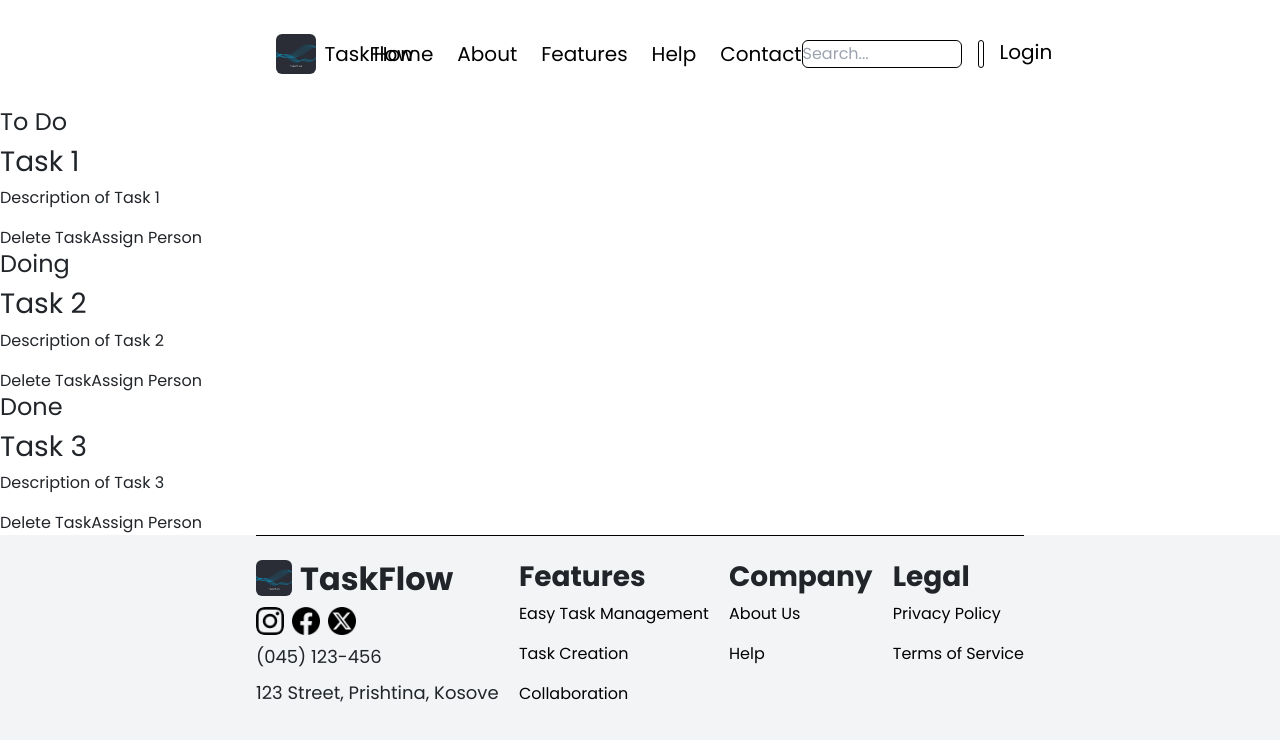
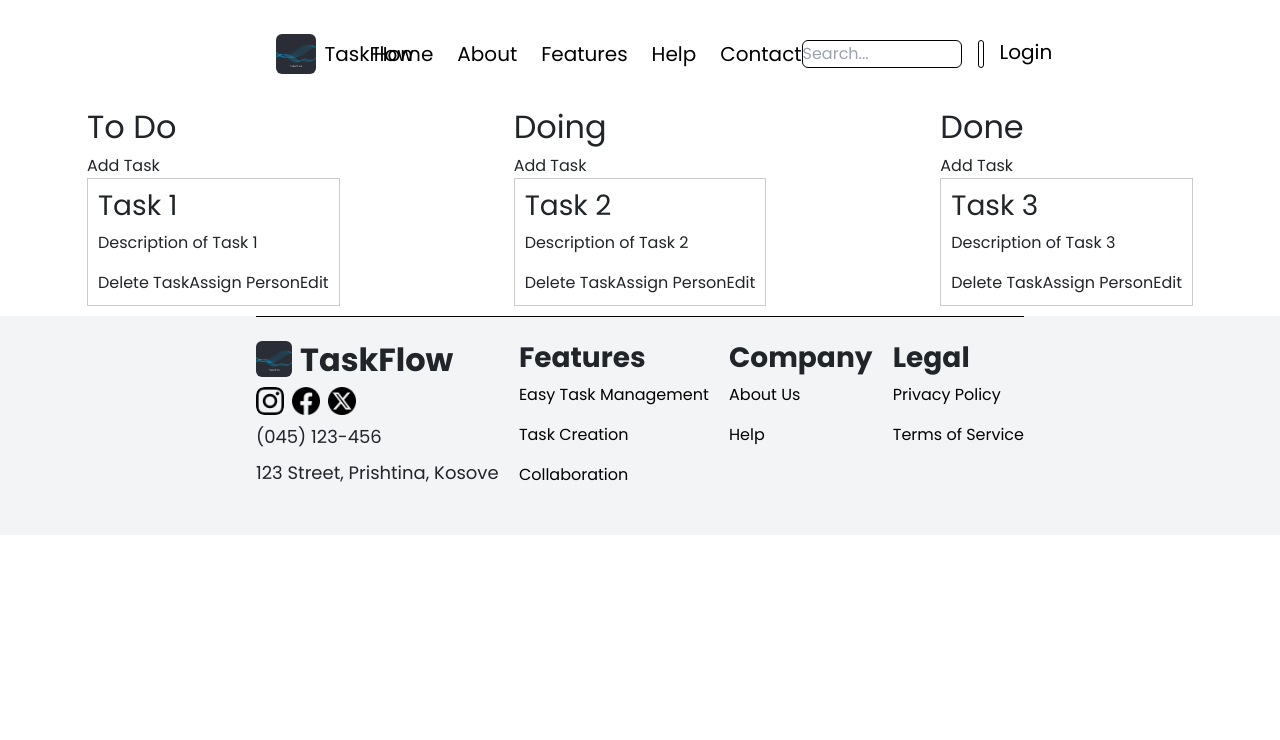
Before and after one commit to gentkoshii/task-management, a React (Vite) app: page /boards in a window 1280 px wide. Shown: the top 740 px of the page. Built offline with nearby package versions, Linux system fonts and the light colour scheme.

Commit message:
Task updates

```diff
--- a/src/assets/Task/TaskCard.jsx
+++ b/src/assets/Task/TaskCard.jsx
@@ -1,15 +1,36 @@
-import React, { useState } from 'react';
+import React, { useState } from "react";
 
-const TaskCard = ({ title, state, description, Delete, Assign }) => {
+const TaskCard = ({
+  id,
+  title,
+  description,
+  onDelete,
+  onAssign,
+  onEditTitle,
+  onEditDescription,
+}) => {
   const [isDeleted, setIsDeleted] = useState(false);
+  const [editTitle, setEditTitle] = useState(title);
+  const [editDescription, setEditDescription] = useState(description);
+  const [isEditing, setIsEditing] = useState(false);
 
   const handleDelete = () => {
     setIsDeleted(true);
-        Delete();
+    onDelete();
   };
 
   const handleAssign = () => {
-        Assign();
+    onAssign();
+  };
+
+  const handleEdit = () => {
+    setIsEditing(true);
+  };
+
+  const handleSubmit = () => {
+    onEditTitle(editTitle);
+    onEditDescription(editDescription);
+    setIsEditing(false);
   };
 
   if (isDeleted) {
@@ -17,13 +38,35 @@ const TaskCard = ({ title, state, description, Delete, Assign }) => {
   }
 
   return (
-        <div>
-            <h4>{state}</h4>
+    <div
+      style={{
+        border: "1px solid #ccc",
+        padding: "10px",
+        marginBottom: "10px",
+      }}
+    >
+      {!isEditing ? (
+        <>
           <h3>{title}</h3>
           <p>{description}</p>
           <button onClick={handleDelete}>Delete Task</button>
           <button onClick={handleAssign}>Assign Person</button>
-
+          <button onClick={handleEdit}>Edit</button>
+        </>
+      ) : (
+        <>
+          <input
+            type="text"
+            value={editTitle}
+            onChange={(e) => setEditTitle(e.target.value)}
+          />
+          <textarea
+            value={editDescription}
+            onChange={(e) => setEditDescription(e.target.value)}
+          />
+          <button onClick={handleSubmit}>Save</button>
+        </>
+      )}
     </div>
   );
 };
--- a/src/assets/Task/TaskManage.jsx
+++ b/src/assets/Task/TaskManage.jsx
@@ -1,15 +1,30 @@
-import React, { useState } from 'react';
-import TaskCard from './TaskCard';
+import React, { useState } from "react";
+import TaskCard from "./TaskCard";
 
 const TaskManage = () => {
   const [tasks, setTasks] = useState([
-        { id: 1, title: 'Task 1', state: 'To Do', description: 'Description of Task 1' },
-        { id: 2, title: 'Task 2', state: 'Doing', description: 'Description of Task 2' },
-        { id: 3, title: 'Task 3', state: 'Done', description: 'Description of Task 3' }
+    {
+      id: 1,
+      title: "Task 1",
+      state: "To Do",
+      description: "Description of Task 1",
+    },
+    {
+      id: 2,
+      title: "Task 2",
+      state: "Doing",
+      description: "Description of Task 2",
+    },
+    {
+      id: 3,
+      title: "Task 3",
+      state: "Done",
+      description: "Description of Task 3",
+    },
   ]);
 
   const handleDeleteTask = (taskId) => {
-        const updatedTasks = tasks.filter(task => task.id !== taskId);
+    const updatedTasks = tasks.filter((task) => task.id !== taskId);
     setTasks(updatedTasks);
   };
 
@@ -17,17 +32,58 @@ const TaskManage = () => {
     console.log(`Assign person to task with ID: ${taskId}`);
   };
 
+  const handleEditTitle = (taskId, newTitle) => {
+    const updatedTasks = tasks.map((task) =>
+      task.id === taskId ? { ...task, title: newTitle } : task
+    );
+    setTasks(updatedTasks);
+  };
+
+  const handleEditDescription = (taskId, newDescription) => {
+    const updatedTasks = tasks.map((task) =>
+      task.id === taskId ? { ...task, description: newDescription } : task
+    );
+    setTasks(updatedTasks);
+  };
+
+  const handleAddTask = (state) => {
+    const newTask = {
+      id: tasks.length + 1,
+      title: `New Task ${tasks.length + 1}`,
+      state: state,
+      description: `Description of New Task ${tasks.length + 1}`,
+    };
+    setTasks([...tasks, newTask]);
+  };
+
+  // Organize tasks by state
+  const columns = {
+    "To Do": tasks.filter((task) => task.state === "To Do"),
+    Doing: tasks.filter((task) => task.state === "Doing"),
+    Done: tasks.filter((task) => task.state === "Done"),
+  };
+
   return (
-        <div>
-            {tasks.map(task => (
+    <div style={{ display: "flex", justifyContent: "space-around" }}>
+      {Object.entries(columns).map(([columnTitle, tasksInColumn]) => (
+        <div key={columnTitle}>
+          <h2>{columnTitle}</h2>
+          <button onClick={() => handleAddTask(columnTitle)}>Add Task</button>
+          {tasksInColumn.map((task) => (
             <TaskCard
               key={task.id}
-                    state={task.state}
+              id={task.id}
               title={task.title}
               description={task.description}
               onDelete={() => handleDeleteTask(task.id)}
               onAssign={() => handleAssignPerson(task.id)}
+              onEditTitle={(newTitle) => handleEditTitle(task.id, newTitle)}
+              onEditDescription={(newDescription) =>
+                handleEditDescription(task.id, newDescription)
+              }
             />
+          ))}
+        </div>
       ))}
     </div>
   );
```
Lines whose indentation alone changed are shown as unchanged.
